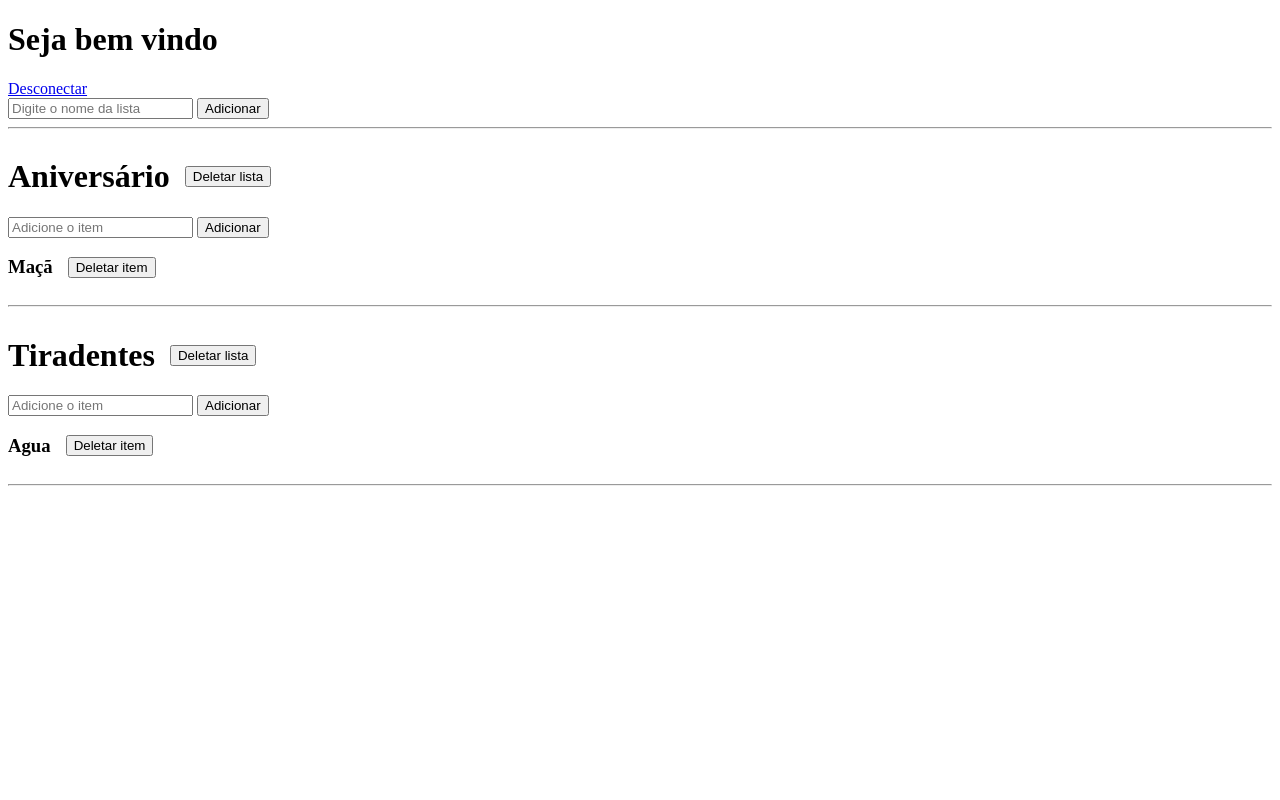
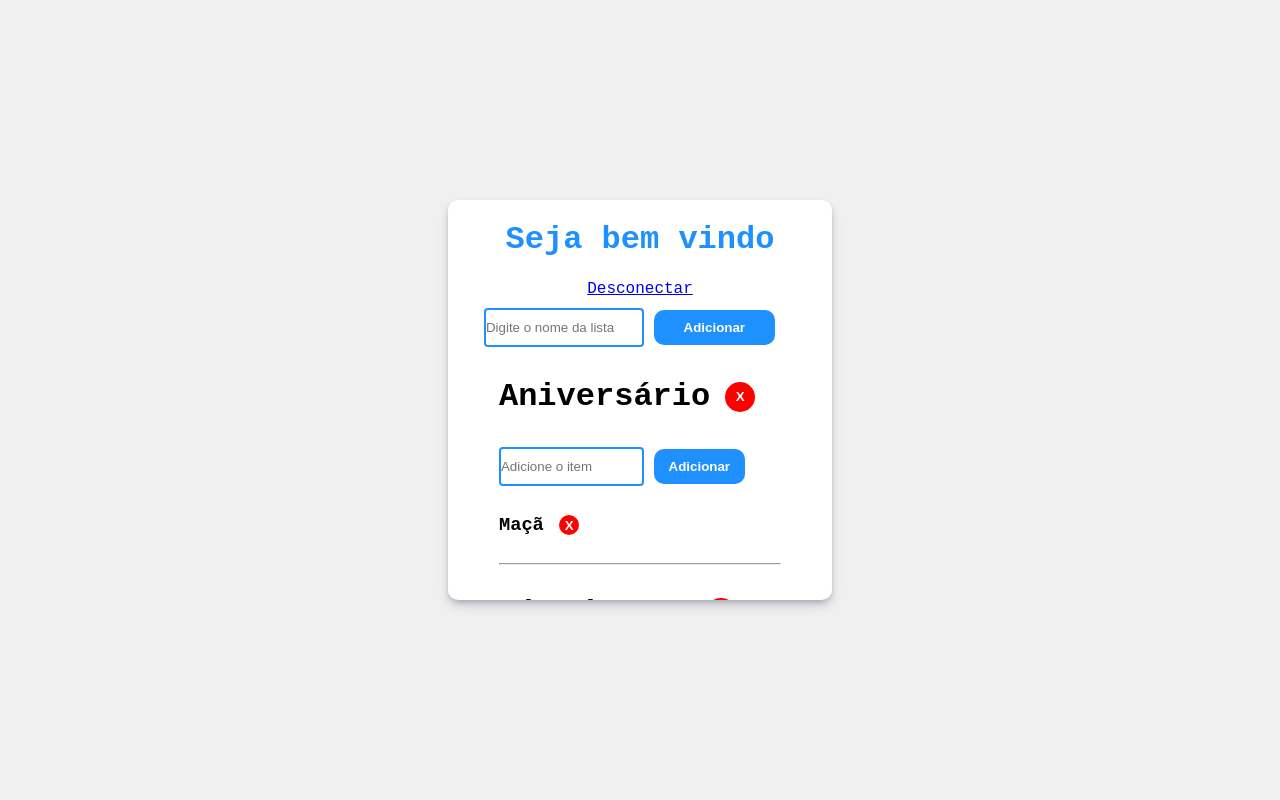
Before and after one commit to GustaVasconcelos/SLC---WEB2, a Django app: page /home in a window 1280 px wide. Run offline with Django 4.2, Linux system fonts and the light colour scheme; a user stored in the database is signed in; data comes from the database, SQL or seed files in the repository; both versions use the stored data as it was after the commit.

Commit message:
projeto finalizado

```diff
--- a/App/SLC/templates/SLC/home.html
+++ b/App/SLC/templates/SLC/home.html
@@ -7,32 +7,32 @@
     <meta name="viewport" content="width=device-width, initial-scale=1.0">
     <title>Document</title>
 </head>
-<body>
-    <h1>Seja bem vindo</h1>
+<body style="margin:0; padding:0; height: 100vh; display: flex; align-items: center; justify-content: center; flex-direction: column; background-color: #efefefef; font-family: 'Courier New', Courier, monospace;"">
+
+    <div style="width:30%; height: 50%; background-color: #fff; display: flex; flex-direction: column; align-items: center; border-radius: 10px; box-shadow: rgba(50, 50, 93, 0.25) 0px 6px 12px -2px, rgba(0, 0, 0, 0.3) 0px 3px 7px -3px; ">
+        <h1 style="color:#1E90FF; height: 10%; display: flex; align-items: center; justify-content: center;">Seja bem vindo</h1>
         <a href="/sair">Desconectar</a>
         <form action="criando/lista" method="post">
             {% csrf_token %}
-        <input type="text", name="titulo", placeholder="Digite o nome da lista">
-        <input type="submit", value="Adicionar">
-        {{error}}
+            <input style="width: 50%; padding: 10px 0 10px 0; margin: 10px 0 10px 0; border-radius: 4px; border: 2px solid #1E90FF; outline-color: #1E90FF;" type="text", name="titulo", placeholder="Digite o nome da lista">
+            <input style="padding: 10px 30px; background-color: #1E90FF; border-radius: 10px; color: #fff; font-weight: bold; border: none; margin: 10px 0 10px 0; cursor: pointer;" type="submit", value="Adicionar">
         </form>
-    <hr>
-    <div>
+        <div style="overflow-y: auto ; height: 80%;">
             {% for lista in listas %}
                 <div style="display: flex; align-items: center; gap: 15px;">
                     <h1>{{lista.titulo}}</h1>
-                <form action="deletando/lista" method="post">
+                    <form action="deletando/lista" method="post" style="display: flex; flex-direction: column;">
                         {% csrf_token %}
                         <input style='display: none;'value={{lista.id}} name="id">
-                    <button type="submit">Deletar lista</button>
+                        <button type="submit" style="cursor:pointer;width:30px; height: 30px; border-radius: 50%; border: 0; background-color: red; color: #fff; font-weight: bold;">X</button>
                     </form>
                 </div>
 
                 <form action="adicionando/lista" method="post">
                     {% csrf_token %}
                     <input style='display: none;'value={{lista.id}} name="id">
-                <input type="texto" name="texto" placeholder="Adicione o item"/>
-                <button type="submit">Adicionar</button>
+                    <input style="width: 50%; padding: 10px 0 10px 0; margin: 10px 0 10px 0; border-radius: 4px; border: 2px solid #1E90FF; outline-color: #1E90FF;"type="texto" name="texto" placeholder="Adicione o item"/>
+                    <button type="submit" style="padding: 10px 15px; background-color: #1E90FF; border-radius: 10px; color: #fff; font-weight: bold; border: none; margin: 10px 0 10px 0; cursor: pointer;">Adicionar</button>
                 </form>
                 {% for item in lista.items.all %}
                     <div style="display: flex; align-items: center; gap: 15px;">
@@ -40,12 +40,14 @@
                         <form action="deletar/item" method="post">
                             {% csrf_token %}
                             <input style='display: none;'value={{item.id}} name="id">
-                        <button type="submit">Deletar item</button>
+                            <button type="submit" style=" cursor:pointer; width:20px; height: 20px; border-radius: 50%; border: 0; background-color: red; color: #fff; font-weight: bold;">X</button>
                         </form>
                     </div>
                 {% endfor %}
             <hr>
             {% endfor %}
         </div>
+    </div>
+
 </body>
 </html>
```
Also changed, not shown: App/SLC/templates/SLC/index.html (+12 -10 lines), App/SLC/templates/SLC/register.html (+14 -11 lines), App/SLC/static/SLC/style.css (deleted), App/db.sqlite3. Lines whose indentation alone changed are shown as unchanged.
